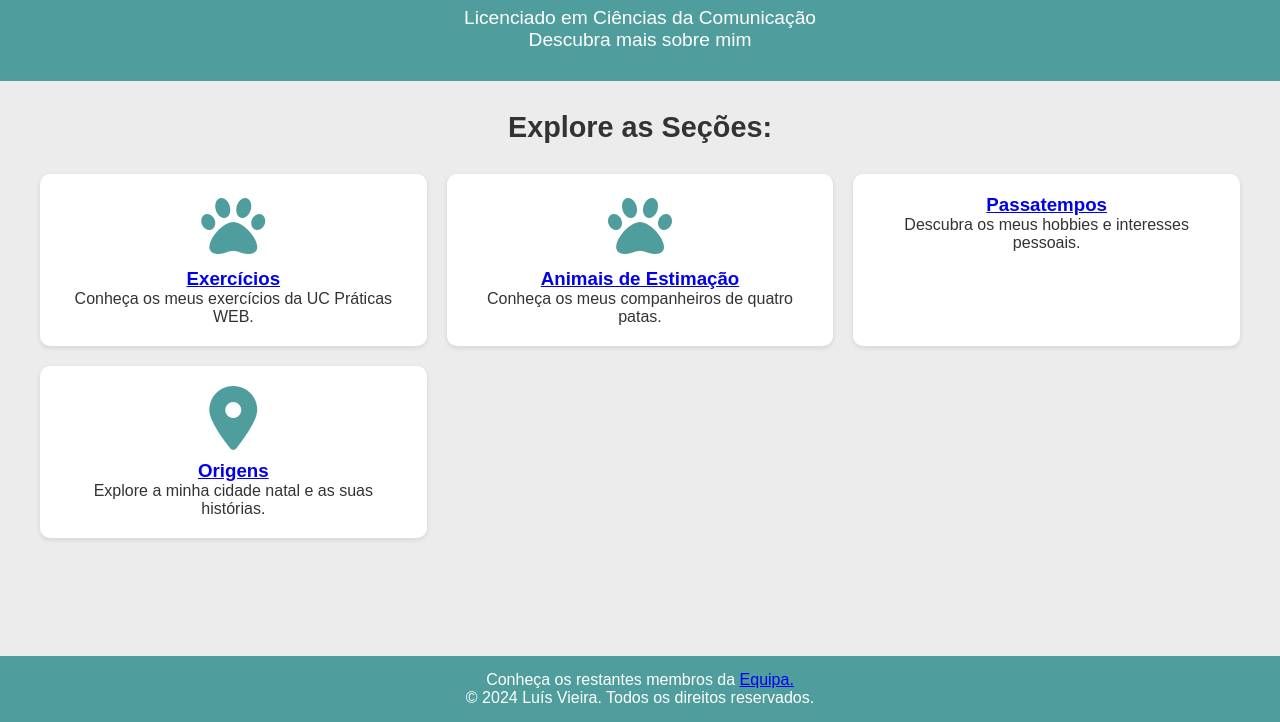
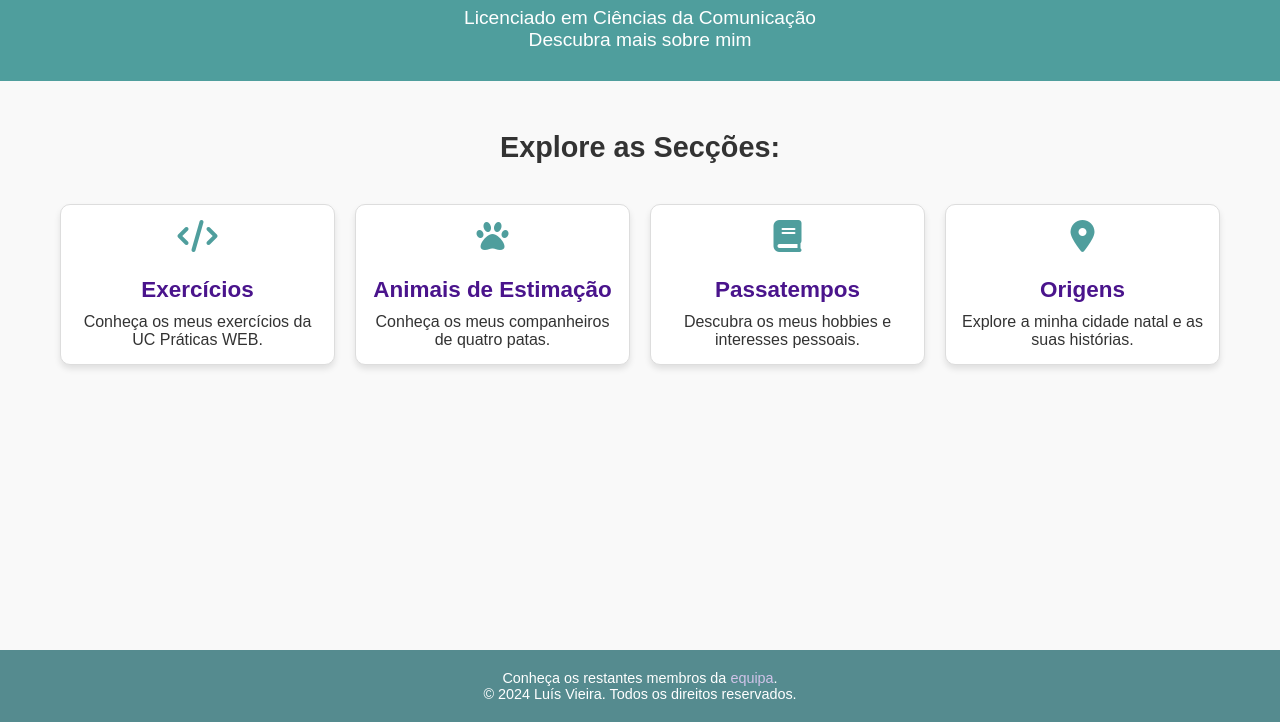
Before and after one commit to 2002062/Projeto-Luis, a plain HTML site: page index.html in a window 1280 px wide. Shown: the part 78-800 px from the top of the page. Drawn offline with Linux system fonts and the light colour scheme.

Commit message:
Add files via upload

```diff
--- a/css/style.css
+++ b/css/style.css
@@ -290,3 +290,185 @@ body {
 .lista-exercicios li a:hover {
     color: var(--cor-hover); /* Cor de hover definida no tema */
 }
+/* Geral */
+body {
+    font-family: Arial, sans-serif;
+    margin: 0;
+    padding: 0;
+    background-color: #f9f9f9;
+    color: #333;
+}
+
+.header {
+    text-align: center;
+    padding: 20px;
+    background-color: #558b8f;
+    color: white;
+}
+
+.header h1 {
+    font-size: 2.5em;
+}
+
+.header p {
+    margin: 10px 0;
+}
+
+/* Estilo dos cartões */
+.cartoes {
+    padding: 20px;
+    text-align: center;
+}
+
+.cartoes h2 {
+    margin-bottom: 20px;
+    font-size: 1.8em;
+}
+
+.cartoes-container {
+    display: grid;
+    grid-template-columns: repeat(auto-fit, minmax(250px, 1fr));
+    gap: 20px;
+    justify-items: center;
+}
+
+.cartao {
+    background-color: white;
+    border-radius: 8px;
+    box-shadow: 0px 4px 6px rgba(0, 0, 0, 0.1);
+    text-align: center;
+    padding: 20px;
+    width: 100%;
+    max-width: 300px;
+    transition: transform 0.3s, box-shadow 0.3s;
+}
+
+.cartao:hover {
+    transform: translateY(-5px);
+    box-shadow: 0px 8px 12px rgba(0, 0, 0, 0.2);
+}
+
+.cartao i {
+    font-size: 2.5em;
+    color: #558b8f;
+    margin-bottom: 10px;
+}
+
+.cartao h3 {
+    margin: 10px 0;
+}
+
+.cartao h3 a {
+    text-decoration: none;
+    color: #4a148c;
+    font-size: 1.2em;
+}
+
+.cartao h3 a:hover {
+    text-decoration: underline;
+}
+
+.cartao p {
+    color: #555;
+    font-size: 0.95em;
+}
+
+/* Rodapé */
+.footer {
+    text-align: center;
+    background-color: #558b8f;
+    color: white;
+    padding: 20px 0;
+    font-size: 0.9em;
+}
+
+.footer a {
+    color: #d1c4e9;
+    text-decoration: none;
+}
+
+.footer a:hover {
+    text-decoration: underline;
+}
+/* Ativar Scroll Suave */
+html {
+    scroll-behavior: smooth;
+}
+/* ---------------------------- */
+/* --- Cabeçalho --- */
+/* ---------------------------- */
+.header {
+    background: var(--cor-principal);
+    color: #fff;
+    text-align: center;
+    padding: 30px 15px;
+}
+
+.header h1 {
+    font-size: 2.5rem;
+    margin-bottom: 10px;
+}
+
+.header p {
+    font-size: 1.2rem;
+    margin: 0;
+}
+
+.menu-botoes {
+    display: flex;
+    justify-content: center;
+    gap: 15px;
+    margin: 20px 0;
+    flex-wrap: wrap;
+}
+
+.botao-menu {
+    text-decoration: none;
+    color: white;
+    padding: 10px 15px;
+    background: var(--cor-hover);
+    border-radius: 5px;
+    transition: background 0.3s ease;
+}
+
+.botao-menu:hover {
+    background: var(--cor-principal);
+}
+
+/* ---------------------------- */
+/* --- Cartões --- */
+/* ---------------------------- */
+.cartoes-container {
+    display: grid;
+    grid-template-columns: repeat(auto-fit, minmax(250px, 1fr));
+    gap: 20px;
+    padding: 20px;
+}
+
+.cartao {
+    background: white;
+    padding: 15px;
+    border: 1px solid #ddd;
+    border-radius: 10px;
+    text-align: center;
+    transition: transform 0.3s ease, box-shadow 0.3s ease;
+}
+
+.cartao:hover {
+    transform: translateY(-10px);
+    box-shadow: 0 5px 15px rgba(0, 0, 0, 0.1);
+}
+
+.cartao i {
+    font-size: 2rem;
+    color: var(--cor-principal);
+}
+
+.cartao h3 {
+    margin: 15px 0 10px;
+}
+
+.cartao p {
+    font-size: 1rem;
+    color: var(--cor-texto);
+}
--- a/index.html
+++ b/index.html
@@ -17,7 +17,6 @@
         <div class="profile">
             <h1>Luís Vieira</h1>
             <p>Licenciado em Ciências da Comunicação<br>Descubra mais sobre mim</p>
-
         </div>
     </header>
 
@@ -25,11 +24,11 @@
     <main>
         <!-- Secção de Cartões -->
         <section class="cartoes">
-            <h2>Explore as Seções:</h2>
+            <h2>Explore as Secções:</h2>
             <div class="cartoes-container">
-                 <!-- Cartão: Exercícios -->
-                 <article class="cartao">
-                    <i class="fa-solid fa-paw"></i>
+                <!-- Cartão: Exercícios -->
+                <article class="cartao">
+                    <i class="fa-solid fa-code"></i>
                     <h3><a href="exercicios/exercicios.html">Exercícios</a></h3>
                     <p>Conheça os meus exercícios da UC Práticas WEB.</p>
                 </article>
@@ -41,7 +40,7 @@
                 </article>
                 <!-- Cartão: Passatempos -->
                 <article class="cartao">
-                    <i class="nature_people"></i>
+                    <i class="fa-solid fa-book"></i>
                     <h3><a href="passatempos/passatempos.html">Passatempos</a></h3>
                     <p>Descubra os meus hobbies e interesses pessoais.</p>
                 </article>
@@ -58,8 +57,7 @@
     <!-- Rodapé -->
     <footer class="footer">
         <section class="section">
-            <p>Conheça os restantes membros da <a href="../equipa.html" target="_blank">Equipa.</a></p>
-            </div>
+            <p>Conheça os restantes membros da <a href="../equipa.html" target="_blank">equipa</a>.</p>
         </section>
         <p>© 2024 Luís Vieira. Todos os direitos reservados.</p>
     </footer>
```
Also changed, not shown: JS/script.js (added, +14 -0 lines), animais/animais.html (+2 -5 lines), passatempos/passatempos.html (+5 -8 lines).
